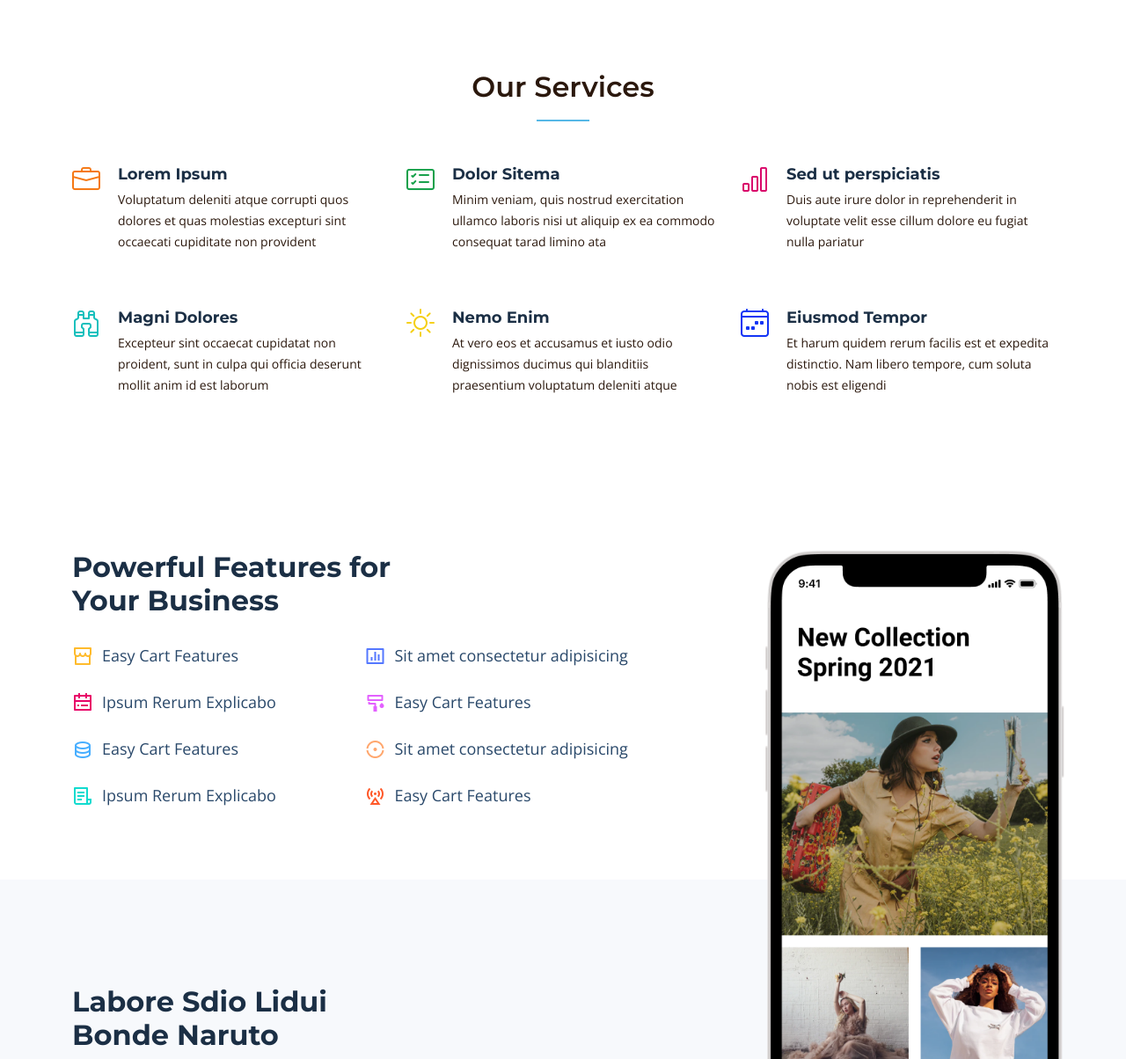
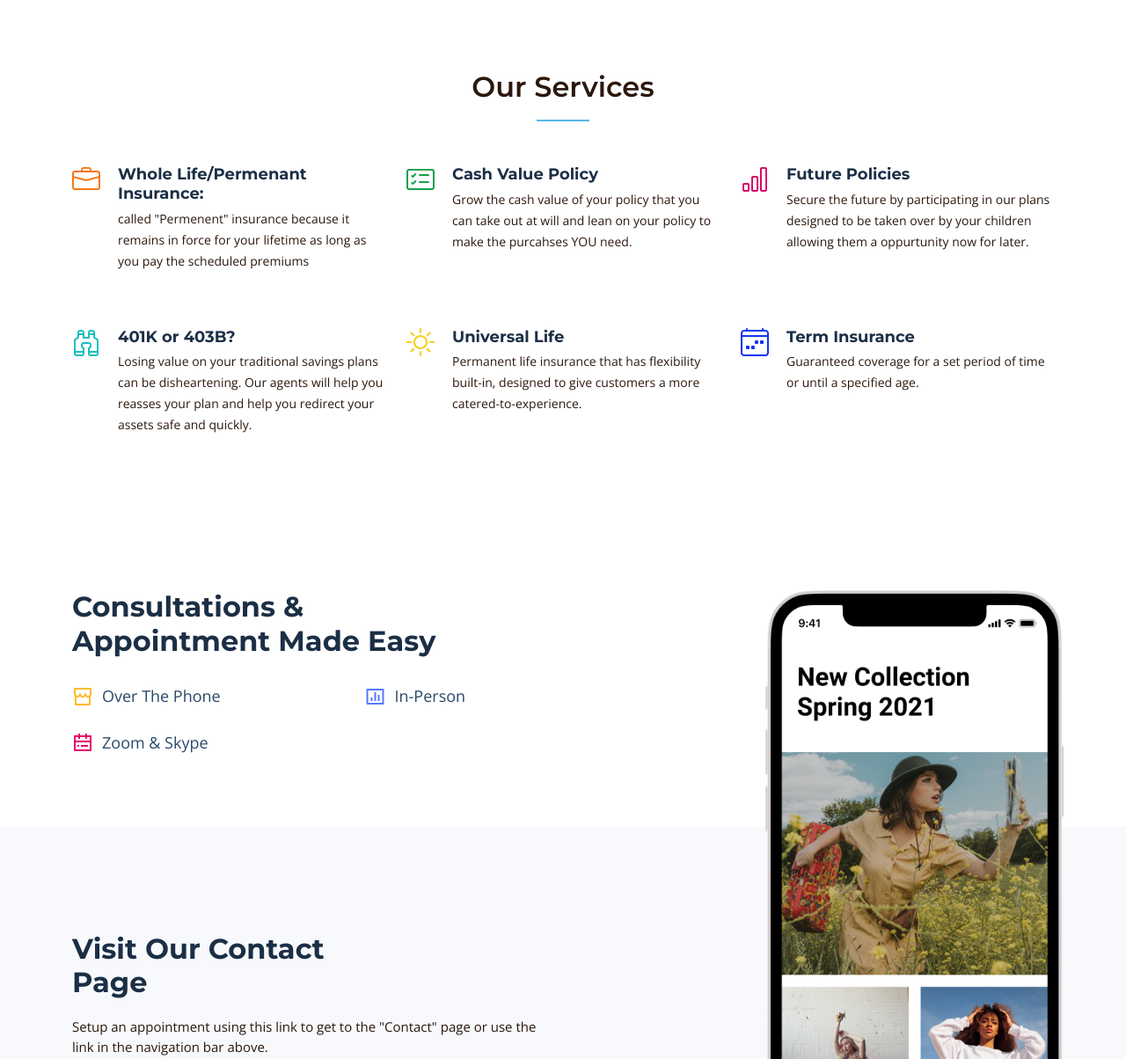
Before and after one commit to rjordan5gs/rjordan5gs.github.io, a plain HTML site: page services.html in a window 1280 px wide. Shown: the top 1204 px of the page at 88% size. Drawn offline with nearby package versions, Linux system fonts and the light colour scheme.

Commit message:
Added text and images to multipule pages.

```diff
--- a/services.html
+++ b/services.html
@@ -81,8 +81,8 @@
           <div class="col-lg-4 col-md-6 service-item d-flex" data-aos="fade-up" data-aos-delay="100">
             <div class="icon flex-shrink-0"><i class="bi bi-briefcase" style="color: #f57813;"></i></div>
             <div>
-              <h4 class="title"><a href="#" class="stretched-link">Lorem Ipsum</a></h4>
-              <p class="description">Voluptatum deleniti atque corrupti quos dolores et quas molestias excepturi sint occaecati cupiditate non provident</p>
+              <h4 class="title"><a href="#" class="stretched-link">Whole Life/Permenant Insurance:</a></h4>
+              <p class="description">called "Permenent" insurance because it remains in force for your lifetime as long as you pay the scheduled premiums</p>
             </div>
           </div>
           <!-- End Service Item -->
@@ -90,40 +90,40 @@
           <div class="col-lg-4 col-md-6 service-item d-flex" data-aos="fade-up" data-aos-delay="200">
             <div class="icon flex-shrink-0"><i class="bi bi-card-checklist" style="color: #15a04a;"></i></div>
             <div>
-              <h4 class="title"><a href="#" class="stretched-link">Dolor Sitema</a></h4>
-              <p class="description">Minim veniam, quis nostrud exercitation ullamco laboris nisi ut aliquip ex ea commodo consequat tarad limino ata</p>
+              <h4 class="title"><a href="#" class="stretched-link">Cash Value Policy</a></h4>
+              <p class="description">Grow the cash value of your policy that you can take out at will and lean on your policy to make the purcahses YOU need.</p>
             </div>
           </div><!-- End Service Item -->
 
           <div class="col-lg-4 col-md-6 service-item d-flex" data-aos="fade-up" data-aos-delay="300">
             <div class="icon flex-shrink-0"><i class="bi bi-bar-chart" style="color: #d90769;"></i></div>
             <div>
-              <h4 class="title"><a href="#" class="stretched-link">Sed ut perspiciatis</a></h4>
-              <p class="description">Duis aute irure dolor in reprehenderit in voluptate velit esse cillum dolore eu fugiat nulla pariatur</p>
+              <h4 class="title"><a href="#" class="stretched-link">Future Policies</a></h4>
+              <p class="description">Secure the future by participating in our plans designed to be taken over by your children allowing them a oppurtunity now for later.</p>
             </div>
           </div><!-- End Service Item -->
 
           <div class="col-lg-4 col-md-6 service-item d-flex" data-aos="fade-up" data-aos-delay="400">
             <div class="icon flex-shrink-0"><i class="bi bi-binoculars" style="color: #15bfbc;"></i></div>
             <div>
-              <h4 class="title"><a href="#" class="stretched-link">Magni Dolores</a></h4>
-              <p class="description">Excepteur sint occaecat cupidatat non proident, sunt in culpa qui officia deserunt mollit anim id est laborum</p>
+              <h4 class="title"><a href="#" class="stretched-link">401K or 403B?</a></h4>
+              <p class="description">Losing value on your traditional savings plans can be disheartening. Our agents will help you reasses your plan and help you redirect your assets safe and quickly.</p>
             </div>
           </div><!-- End Service Item -->
 
           <div class="col-lg-4 col-md-6 service-item d-flex" data-aos="fade-up" data-aos-delay="500">
             <div class="icon flex-shrink-0"><i class="bi bi-brightness-high" style="color: #f5cf13;"></i></div>
             <div>
-              <h4 class="title"><a href="#" class="stretched-link">Nemo Enim</a></h4>
-              <p class="description">At vero eos et accusamus et iusto odio dignissimos ducimus qui blanditiis praesentium voluptatum deleniti atque</p>
+              <h4 class="title"><a href="#" class="stretched-link">Universal Life</a></h4>
+              <p class="description">Permanent life insurance that has flexibility built-in, designed to give customers a more catered-to-experience.</p>
             </div>
           </div><!-- End Service Item -->
 
           <div class="col-lg-4 col-md-6 service-item d-flex" data-aos="fade-up" data-aos-delay="600">
             <div class="icon flex-shrink-0"><i class="bi bi-calendar4-week" style="color: #1335f5;"></i></div>
             <div>
-              <h4 class="title"><a href="#" class="stretched-link">Eiusmod Tempor</a></h4>
-              <p class="description">Et harum quidem rerum facilis est et expedita distinctio. Nam libero tempore, cum soluta nobis est eligendi</p>
+              <h4 class="title"><a href="#" class="stretched-link">Term Insurance</a></h4>
+              <p class="description">Guaranteed coverage for a set period of time or until a specified age.</p>
             </div>
           </div><!-- End Service Item -->
 
@@ -138,65 +138,31 @@
       <div class="container" data-aos="fade-up">
         <div class="row">
           <div class="col-lg-7" data-aos="fade-up" data-aos-delay="100">
-            <h3>Powerful Features for <br>Your Business</h3>
+            <h3>Consultations & <br>Appointment Made Easy</h3>
 
             <div class="row gy-4">
 
               <div class="col-md-6">
                 <div class="icon-list d-flex">
                   <i class="ri-store-line" style="color: #ffbb2c;"></i>
-                  <span>Easy Cart Features</span>
+                  <span>Over The Phone</span>
                 </div>
               </div><!-- End Icon List Item-->
 
               <div class="col-md-6">
                 <div class="icon-list d-flex">
                   <i class="ri-bar-chart-box-line" style="color: #5578ff;"></i>
-                  <span>Sit amet consectetur adipisicing</span>
+                  <span>In-Person</span>
                 </div>
               </div><!-- End Icon List Item-->
 
               <div class="col-md-6">
                 <div class="icon-list d-flex">
                   <i class="ri-calendar-todo-line" style="color: #e80368;"></i>
-                  <span>Ipsum Rerum Explicabo</span>
+                  <span>Zoom & Skype</span>
                 </div>
               </div><!-- End Icon List Item-->
 
-              <div class="col-md-6">
-                <div class="icon-list d-flex">
-                  <i class="ri-paint-brush-line" style="color: #e361ff;"></i>
-                  <span>Easy Cart Features</span>
-                </div>
-              </div><!-- End Icon List Item-->
-
-              <div class="col-md-6">
-                <div class="icon-list d-flex">
-                  <i class="ri-database-2-line" style="color: #47aeff;"></i>
-                  <span>Easy Cart Features</span>
-                </div>
-              </div><!-- End Icon List Item-->
-
-              <div class="col-md-6">
-                <div class="icon-list d-flex">
-                  <i class="ri-gradienter-line" style="color: #ffa76e;"></i>
-                  <span>Sit amet consectetur adipisicing</span>
-                </div>
-              </div><!-- End Icon List Item-->
-
-              <div class="col-md-6">
-                <div class="icon-list d-flex">
-                  <i class="ri-file-list-3-line" style="color: #11dbcf;"></i>
-                  <span>Ipsum Rerum Explicabo</span>
-                </div>
-              </div><!-- End Icon List Item-->
-
-              <div class="col-md-6">
-                <div class="icon-list d-flex">
-                  <i class="ri-base-station-line" style="color: #ff5828;"></i>
-                  <span>Easy Cart Features</span>
-                </div>
-              </div><!-- End Icon List Item-->
             </div>
           </div>
           <div class="col-lg-5 position-relative" data-aos="fade-up" data-aos-delay="200">
@@ -212,9 +178,9 @@
         <div class="container" data-aos="fade-up" data-aos-delay="300">
           <div class="row">
             <div class="col-md-6">
-              <h4>Labore Sdio Lidui<br>Bonde Naruto</h4>
-              <p>Lorem ipsum dolor sit amet, consectetur adipisicing elit. Numquam nostrum molestias doloremque quae delectus odit minima corrupti blanditiis quo animi!</p>
-              <a href="#about" class="btn-get-started">Get Started</a>
+              <h4>Visit Our Contact<br>Page</h4>
+              <p>Setup an appointment using this link to get to the "Contact" page or use the link in the navigation bar above.</p>
+              <a href="contact.html" class="btn-get-started">Get Started</a>
             </div>
           </div>
 
@@ -233,9 +199,9 @@
         <div class="row gy-4">
           <div class="col-lg-5 col-md-12 footer-info">
             <a href="index.html" class="logo d-flex align-items-center">
-              <span>Nova</span>
+              <span>PHP</span>
             </a>
-            <p>Cras fermentum odio eu feugiat lide par naso tierra. Justo eget nada terra videa magna derita valies darta donna mare fermentum iaculis eu non diam phasellus.</p>
+            <p>All social media links provided are for proffesional uses only, and will be used to distribute information detailing the wellness of past and future customers.</p>
             <div class="social-links d-flex  mt-3">
               <a href="#" class="twitter"><i class="bi bi-twitter"></i></a>
               <a href="#" class="facebook"><i class="bi bi-facebook"></i></a>
```
Also changed, not shown: about.html (+3 -3 lines), index.html (+1 -1 lines), team.html (+2 -2 lines), img/Carena01.jpg (added), img/Carena02.jpg (added).
